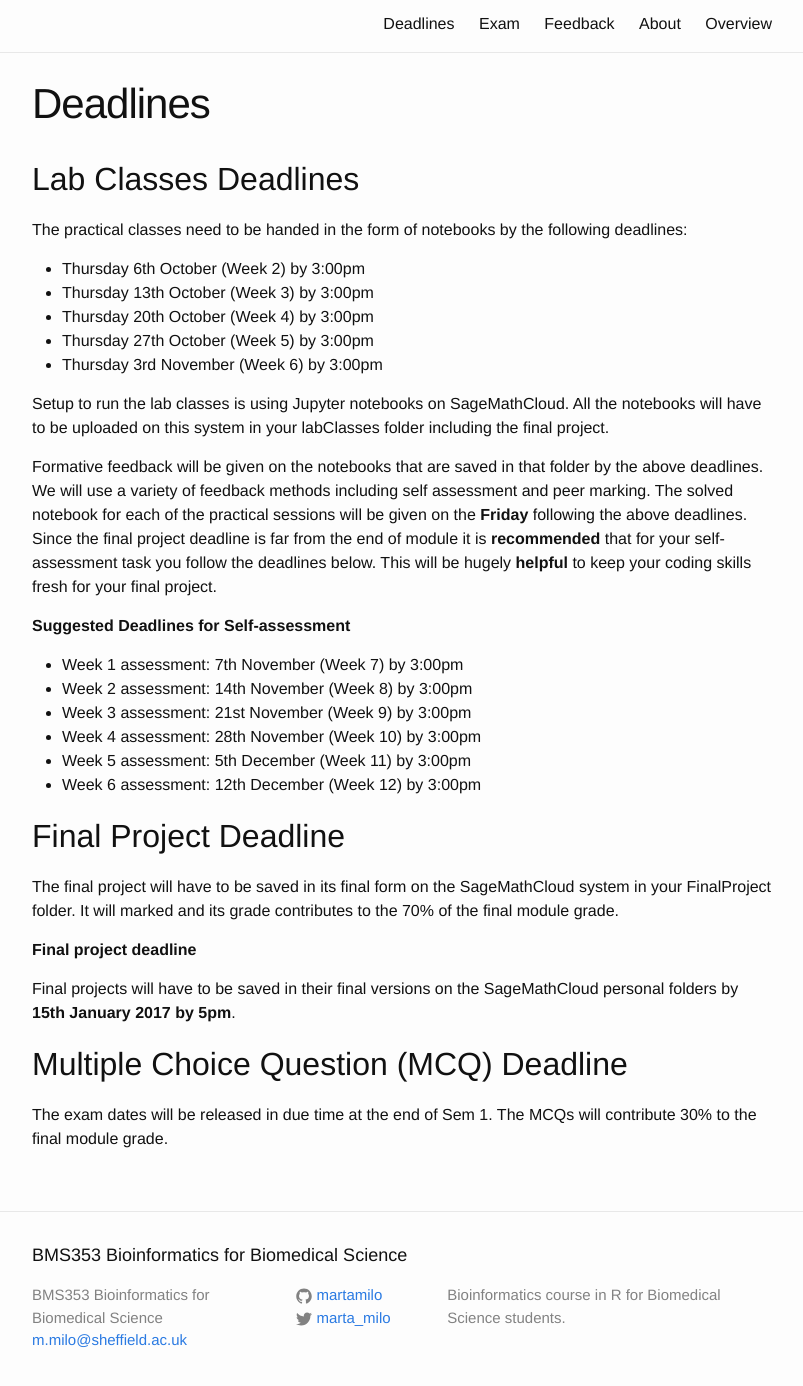
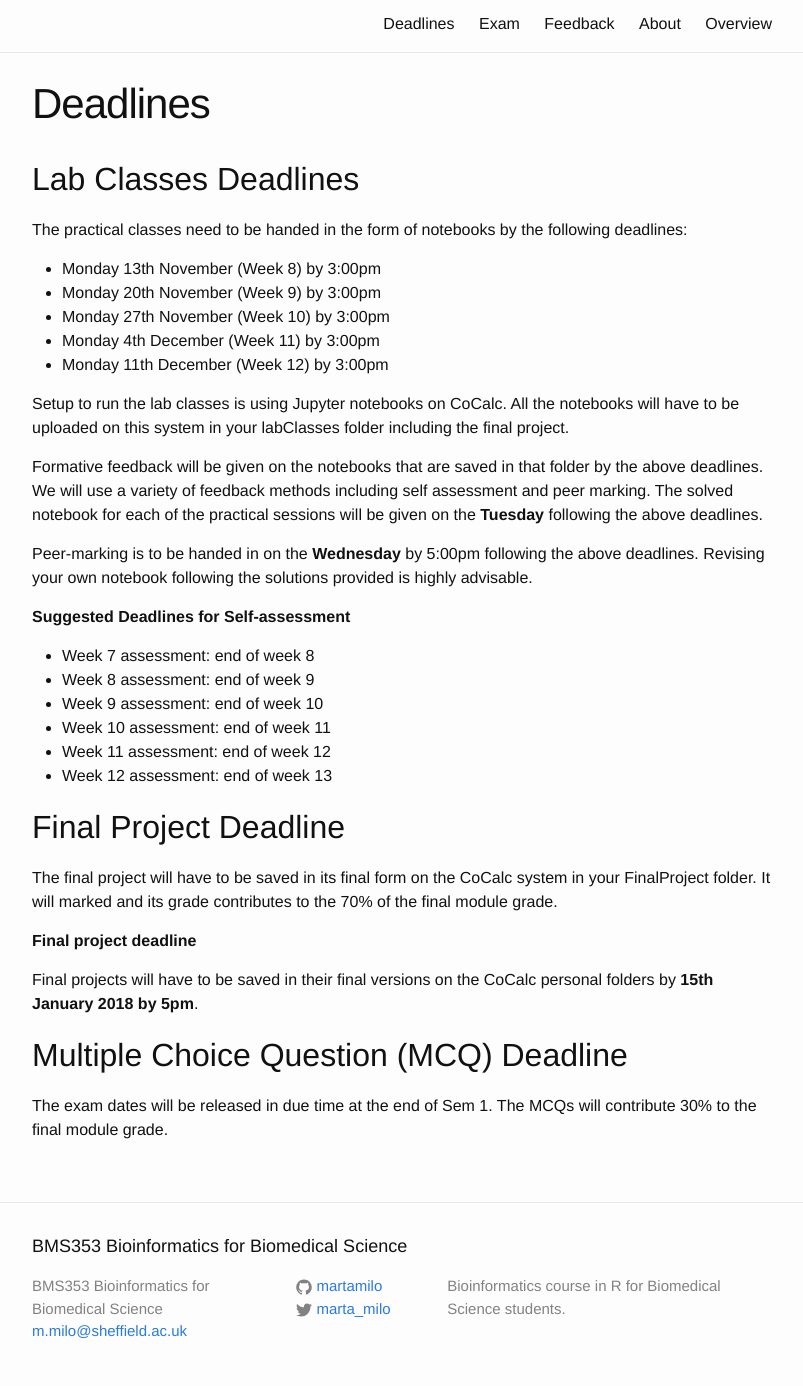
Before and after one commit to sods/bioinformatics, a Jekyll site: the page built from deadlines.md, in a window 1280 px wide and 1400 px high, scrolled down 355 px. Shown: the top 1386 px of the window, without its empty margins (238-1041 px from the left). Built offline with Jekyll 4.4.1, drawn with Linux system fonts in a browser that asks for light colours.

Commit message:
updating for new academic year

```diff
--- a/deadlines.md
+++ b/deadlines.md
@@ -7,38 +7,39 @@ title: Deadlines
 
 The practical classes need to be handed in the form of notebooks by the following deadlines:
 
-* Thursday 6th October (Week 2) by 3:00pm
-* Thursday 13th October (Week 3) by 3:00pm
-* Thursday 20th October (Week 4) by 3:00pm
-* Thursday 27th October (Week 5) by 3:00pm
-* Thursday 3rd November (Week 6) by 3:00pm
+* Monday 13th November (Week 8) by 3:00pm
+* Monday 20th November (Week 9) by 3:00pm
+* Monday 27th November (Week 10) by 3:00pm
+* Monday 4th December (Week 11) by 3:00pm
+* Monday 11th December (Week 12) by 3:00pm
 
-Setup to run the lab classes is using Jupyter notebooks on SageMathCloud.
+Setup to run the lab classes is using Jupyter notebooks on CoCalc.
 All the notebooks will have to be uploaded on this system in your labClasses folder including the final project.
 
-Formative feedback will be given on the notebooks that are saved in that folder by the above deadlines. We will use a variety of feedback methods including self assessment and peer marking. The solved notebook for each of the practical sessions will be given on the **Friday** following the above deadlines.
-Since the final project deadline is far from the end of module it is **recommended** that for your self-assessment task you follow the deadlines below. This will be hugely **helpful** to keep your coding skills fresh for your final project.
+Formative feedback will be given on the notebooks that are saved in that folder by the above deadlines. We will use a variety of feedback methods including self assessment and peer marking. The solved notebook for each of the practical sessions will be given on the **Tuesday** following the above deadlines.
+
+Peer-marking is to be handed in on the **Wednesday** by 5:00pm following the above deadlines. Revising your own notebook following the solutions provided is highly advisable.
 
 
 **Suggested Deadlines for Self-assessment**
 
 
-* Week 1 assessment: 7th November (Week 7) by 3:00pm
-* Week 2 assessment: 14th November (Week 8) by 3:00pm
-* Week 3 assessment: 21st November (Week 9) by 3:00pm
-* Week 4 assessment: 28th November (Week 10) by 3:00pm
-* Week 5 assessment: 5th December (Week 11) by 3:00pm
-* Week 6 assessment: 12th December (Week 12) by 3:00pm
+* Week 7 assessment: end of week 8
+* Week 8 assessment: end of week 9
+* Week 9 assessment: end of week 10
+* Week 10 assessment: end of week 11
+* Week 11 assessment: end of week 12
+* Week 12 assessment: end of week 13
 
 
 ## Final Project Deadline
 
-The final project will have to be saved in its final form on the SageMathCloud system in your FinalProject folder. It will marked and its grade contributes to the 70% of the final module grade.
+The final project will have to be saved in its final form on the CoCalc system in your FinalProject folder. It will marked and its grade contributes to the 70% of the final module grade.
 
 
 **Final project deadline**
 
-Final projects will have to be saved in their final versions on the SageMathCloud personal folders by **15th January 2017 by 5pm**.
+Final projects will have to be saved in their final versions on the CoCalc personal folders by **15th January 2018 by 5pm**.
 
 
 ## Multiple Choice Question (MCQ) Deadline
```
